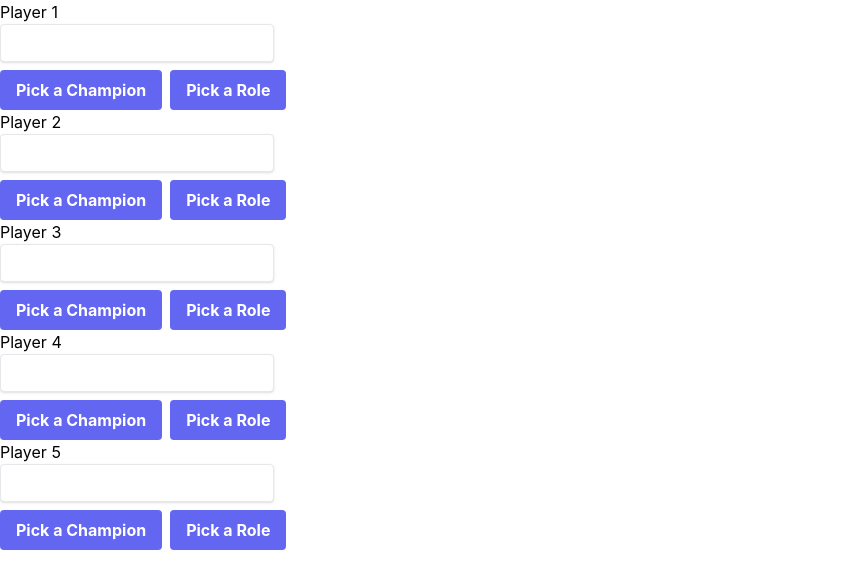
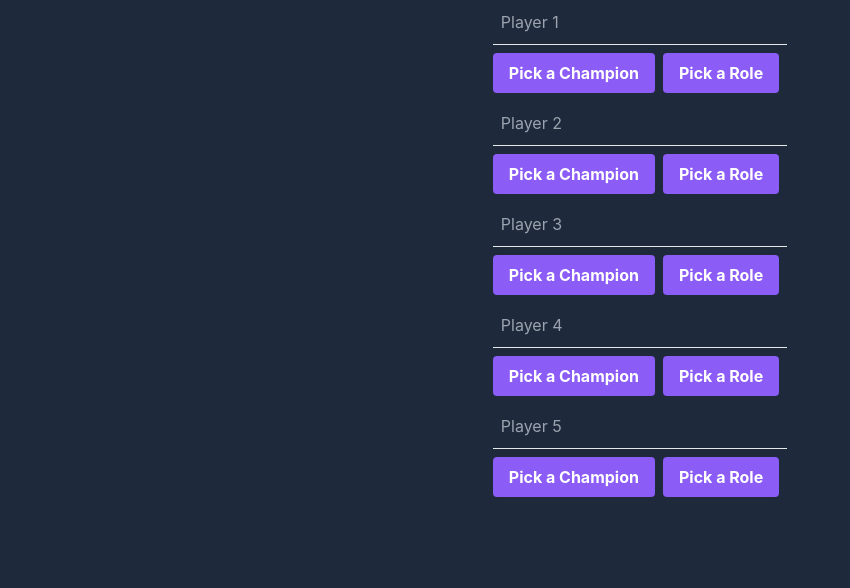
Before and after one commit to JakeSaterlay/FiveManSpiceV2, a React (Create React App) app: page / in a window 1280 px wide. Shown: the top 588 px of the page, without its empty margins (0-850 px from the left). Built offline with nearby package versions, Linux system fonts and the light colour scheme.

Commit message:
colour scheme changes

```diff
--- a/src/components/championPicker.jsx
+++ b/src/components/championPicker.jsx
@@ -29,7 +29,7 @@ class ChampionPicker extends Component {
 	render() {
 		const { players } = this.state;
 		return (
-			<div className="container mx-auto">
+			<div className="flex flex-col items-center bg-slate-800 h-screen w-screen">
 				{players.map((player) => (
 					<Player
 						id={player.id}
--- a/src/components/player.jsx
+++ b/src/components/player.jsx
@@ -2,24 +2,26 @@ import React from "react";
 
 const Player = (props) => {
 	return (
-		<div>
-			Player {props.player.id}
+		<div className="mb-2">
 			<div>
-				<input
-					className="shadow appearance-none border rounded py-2 px-3 text-gray-700 leading-tight focus:outline-none focus:shadow-outline"
-					name={props.id}
-					onChange={props.onChange}
-					type="text"
-				/>
-				<div class="flex flex-row">
+				<div className="border-b border-white-800 py-2">
+					<input
+						placeholder={"Player " + props.player.id}
+						className="appearance-none bg-transparent border-none w-full text-gray-700 mr-3 py-1 px-2 leading-tight focus:outline-none"
+						name={props.id}
+						onChange={props.onChange}
+						type="text"
+					/>
+				</div>
+				<div className="flex flex-row">
 					<button
-						className="bg-indigo-500 hover:bg-indigo-700 text-white font-bold py-2 mr-2 mt-2 px-4 rounded"
+						className="bg-violet-500 hover:bg-violet-700 text-white font-bold py-2 mr-2 mt-2 px-4 rounded"
 						onClick={() => props.onChampSelect(props.player)}
 					>
 						Pick a Champion
 					</button>
 					<button
-						className="bg-indigo-500 hover:bg-indigo-700 text-white font-bold py-2 mr-2 mt-2 px-4 rounded"
+						className="bg-violet-500 hover:bg-violet-700 text-white font-bold py-2 mr-2 mt-2 px-4 rounded"
 						onClick={() => props.onRoleSelect(props.player)}
 					>
 						Pick a Role
```
Also changed, not shown: public/index.html (indentation only).
